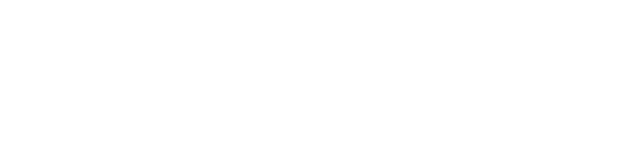
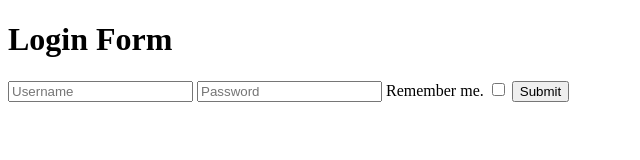
Before and after one commit to acciojob/remember-me-login-form-YashSahaa, a website: page main.html in a window 1280 px wide. Shown: the whole page, without its empty margins (0-640 px from the left). Drawn offline with Linux system fonts and the light colour scheme.

Commit message:
created a submission

```diff
--- a/main.html
+++ b/main.html
@@ -8,6 +8,14 @@
 
 <body>
 	<!-- the entire body must be written by student -->
+	<h1>Login Form</h1>
+	<form>
+		<input id="username" type="text" placeholder="Username">
+		<input id="password" type="password" placeholder="Password">
+		<label for="checkbox">Remember me.</label>
+		<input id="checkbox" type="checkbox">
+		<button type="submit" id="submit">Submit</button>
+	</form>
     <script type="text/javascript" src="./script.js">
 </script>
 
```
